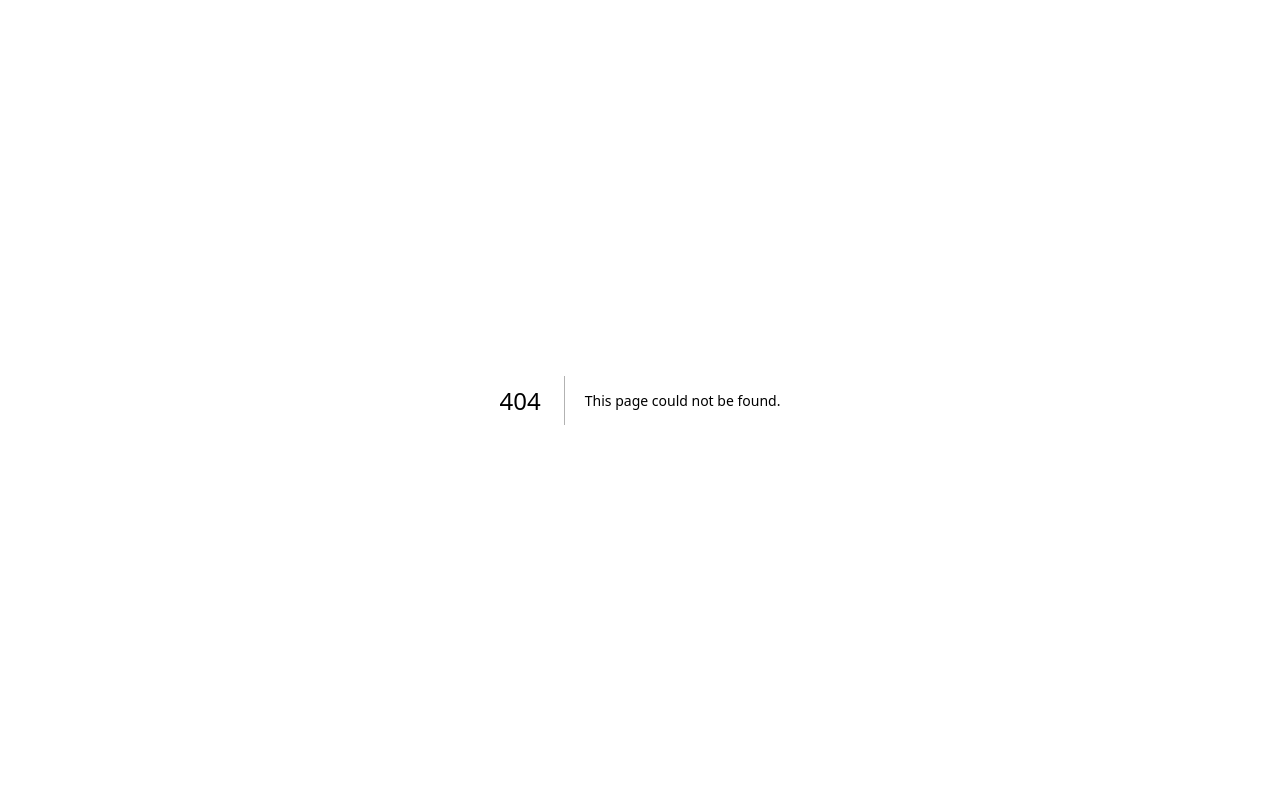
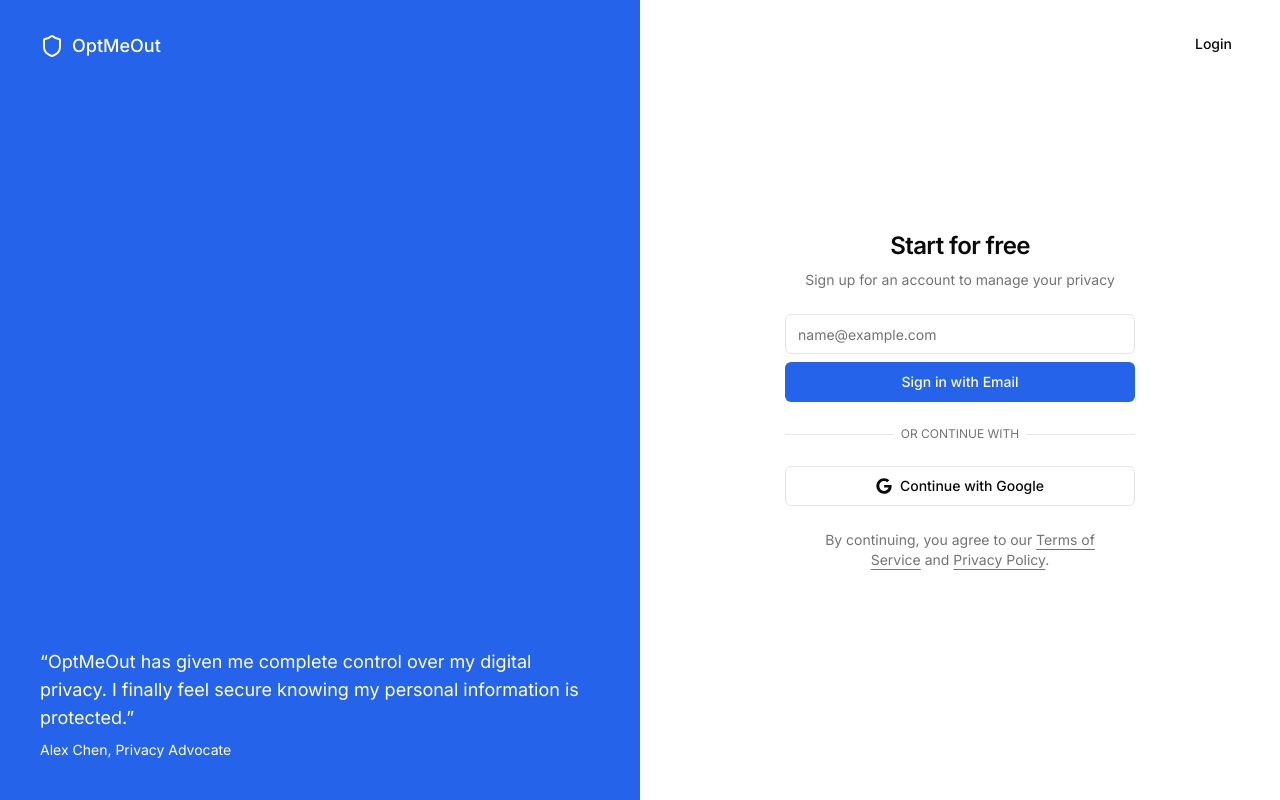
Before and after one commit to braindead-dev/NoTrace, a Next.js app: page /signup in a window 1280 px wide. Before the commit this address had no page. Built offline with nearby package versions, Linux system fonts and the light colour scheme.

Commit message:
sign up page

```diff
--- /dev/null
+++ b/app/signup/components/user-auth-form.tsx
@@ -0,0 +1,134 @@
+"use client";
+
+import * as React from "react";
+import { cn } from "@/lib/utils";
+import { Button } from "@/components/ui/button";
+import { Input } from "@/components/ui/input";
+import { Label } from "@/components/ui/label";
+
+interface UserAuthFormProps extends React.HTMLAttributes<HTMLDivElement> {}
+
+export function UserAuthForm({ className, ...props }: UserAuthFormProps) {
+  const [isLoading, setIsLoading] = React.useState<boolean>(false);
+
+  async function onSubmit(event: React.SyntheticEvent) {
+    event.preventDefault();
+    setIsLoading(true);
+
+    try {
+      // Email sign in logic will go here
+      // TODO
+      console.log("Email sign in clicked");
+    } catch (error) {
+      console.error("Sign in failed:", error);
+    } finally {
+      setIsLoading(false);
+    }
+  }
+
+  async function onGoogleLogin() {
+    setIsLoading(true);
+    try {
+      // Google OAuth logic will go here
+      // TODO
+      console.log("Google login clicked");
+    } catch (error) {
+      console.error("Login failed:", error);
+    } finally {
+      setIsLoading(false);
+    }
+  }
+
+  return (
+    <div className={cn("grid gap-6", className)} {...props}>
+      <form onSubmit={onSubmit}>
+        <div className="grid gap-2">
+          <div className="grid gap-1">
+            <Label className="sr-only" htmlFor="email">
+              Email
+            </Label>
+            <Input
+              id="email"
+              placeholder="name@example.com"
+              type="email"
+              autoCapitalize="none"
+              autoComplete="email"
+              autoCorrect="off"
+              disabled={isLoading}
+            />
+          </div>
+          <Button disabled={isLoading} className="bg-blue-600 hover:bg-blue-700">
+            {isLoading && (
+              <svg
+                className="mr-2 h-4 w-4 animate-spin"
+                xmlns="http://www.w3.org/2000/svg"
+                width="24"
+                height="24"
+                viewBox="0 0 24 24"
+                fill="none"
+                stroke="currentColor"
+                strokeWidth="2"
+                strokeLinecap="round"
+                strokeLinejoin="round"
+              >
+                <path d="M21 12a9 9 0 1 1-6.219-8.56" />
+              </svg>
+            )}
+            Sign in with Email
+          </Button>
+        </div>
+      </form>
+      <div className="relative">
+        <div className="absolute inset-0 flex items-center">
+          <span className="w-full border-t" />
+        </div>
+        <div className="relative flex justify-center text-xs uppercase">
+          <span className="bg-background px-2 text-muted-foreground">
+            Or continue with
+          </span>
+        </div>
+      </div>
+      <Button
+        variant="outline"
+        type="button"
+        disabled={isLoading}
+        onClick={onGoogleLogin}
+        className="bg-white hover:bg-gray-50"
+      >
+        {isLoading ? (
+          <svg
+            className="mr-2 h-4 w-4 animate-spin"
+            xmlns="http://www.w3.org/2000/svg"
+            width="24"
+            height="24"
+            viewBox="0 0 24 24"
+            fill="none"
+            stroke="currentColor"
+            strokeWidth="2"
+            strokeLinecap="round"
+            strokeLinejoin="round"
+          >
+            <path d="M21 12a9 9 0 1 1-6.219-8.56" />
+          </svg>
+        ) : (
+          <svg
+            className="mr-2 h-4 w-4"
+            aria-hidden="true"
+            focusable="false"
+            data-prefix="fab"
+            data-icon="google"
+            role="img"
+            xmlns="http://www.w3.org/2000/svg"
+            viewBox="0 0 488 512"
+          >
+            <path
+              fill="currentColor"
+              d="M488 261.8C488 403.3 391.1 504 248 504 110.8 504 0 393.2 0 256S110.8 8 248 8c66.8 0 123 24.5 166.3 64.9l-67.5 64.9C258.5 52.6 94.3 116.6 94.3 256c0 86.5 69.1 156.6 153.7 156.6 98.2 0 135-70.4 140.8-106.9H248v-85.3h236.1c2.3 12.7 3.9 24.9 3.9 41.4z"
+            ></path>
+          </svg>
+        )}{" "}
+        Continue with Google
+      </Button>
+    </div>
+  );
+}
--- /dev/null
+++ b/app/signup/page.tsx
@@ -0,0 +1,72 @@
+"use client";
+
+import Link from "next/link";
+import { Shield } from "lucide-react";
+import { cn } from "@/lib/utils";
+import { buttonVariants } from "@/components/ui/button";
+import { UserAuthForm } from "@/app/login/components/user-auth-form";
+
+export default function SignupPage() {
+  return (
+    <div className="container relative h-screen flex-col items-center justify-center md:grid lg:max-w-none lg:grid-cols-2 lg:px-0">
+      <Link
+        href="/login"
+        className={cn(
+          buttonVariants({ variant: "ghost" }),
+          "absolute right-4 top-4 md:right-8 md:top-6"
+        )}
+      >
+        Login
+      </Link>
+      <div className="relative hidden h-full flex-col bg-muted p-10 pt-8 text-white dark:border-r lg:flex">
+        <div className="absolute inset-0 bg-blue-600" />
+        <Link
+          href="/"
+          className="relative z-20 flex items-center text-lg font-medium"
+        >
+          <Shield className="mr-2 h-6 w-6" />
+          OptMeOut
+        </Link>
+        <div className="relative z-20 mt-auto">
+          <blockquote className="space-y-2">
+            <p className="text-lg">
+              &ldquo;OptMeOut has given me complete control over my digital privacy.
+              I finally feel secure knowing my personal information is protected.&rdquo;
+            </p>
+            <footer className="text-sm">Alex Chen, Privacy Advocate</footer>
+          </blockquote>
+        </div>
+      </div>
+      <div className="lg:p-8">
+        <div className="mx-auto flex w-full flex-col justify-center space-y-6 sm:w-[350px]">
+          <div className="flex flex-col space-y-2 text-center">
+            <h1 className="text-2xl font-semibold tracking-tight">
+              Start for free
+            </h1>
+            <p className="text-sm text-muted-foreground">
+              Sign up for an account to manage your privacy
+            </p>
+          </div>
+          <UserAuthForm />
+          <p className="px-8 text-center text-sm text-muted-foreground">
+            By continuing, you agree to our{" "}
+            <Link
+              href="/terms"
+              className="underline underline-offset-4 hover:text-primary"
+            >
+              Terms of Service
+            </Link>{" "}
+            and{" "}
+            <Link
+              href="/privacy"
+              className="underline underline-offset-4 hover:text-primary"
+            >
+              Privacy Policy
+            </Link>
+            .
+          </p>
+        </div>
+      </div>
+    </div>
+  );
+}
```
